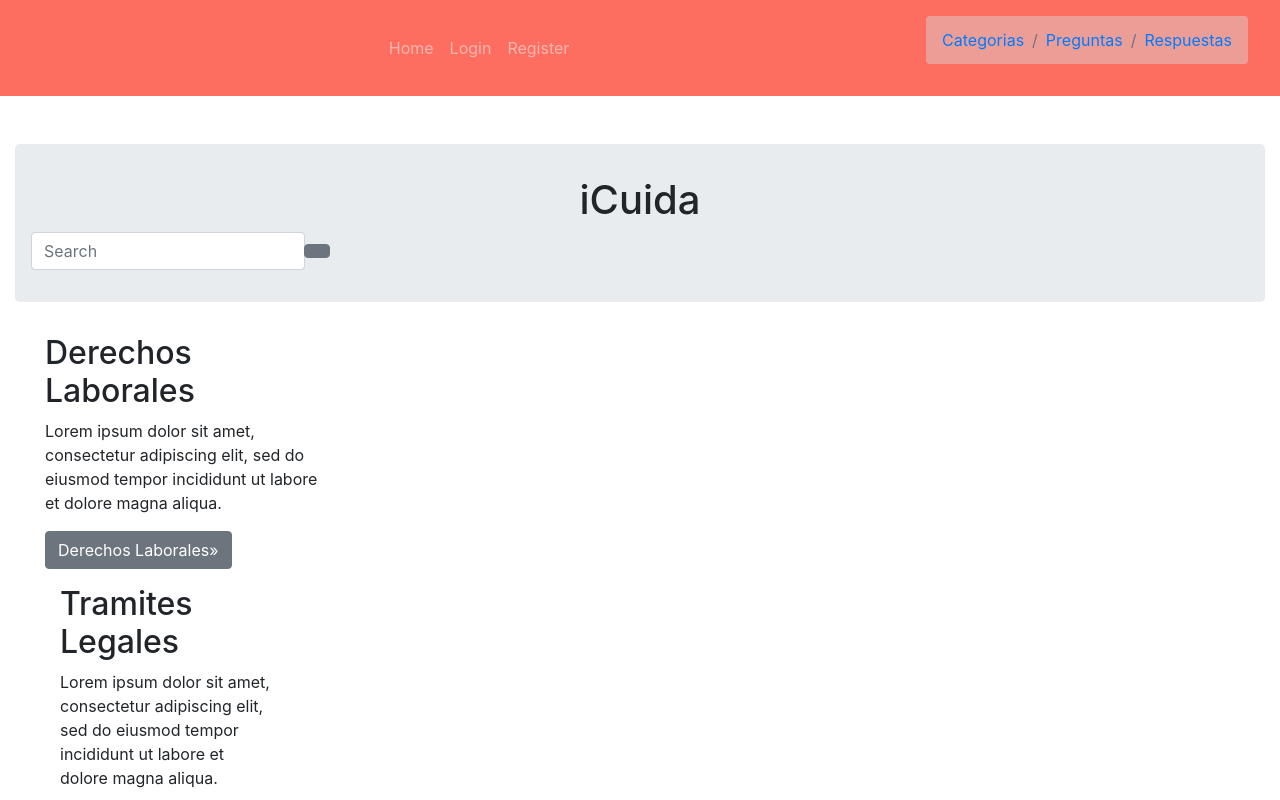
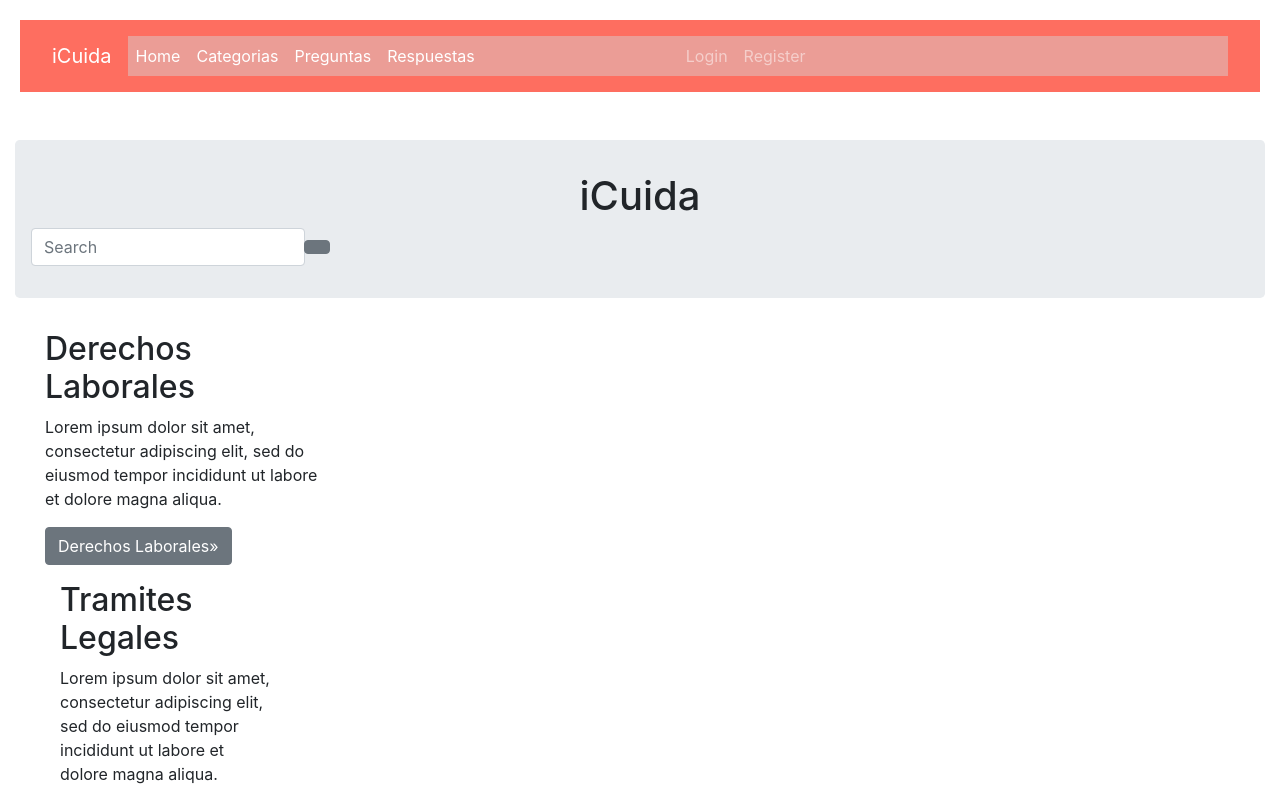
Before and after one commit to Iniciativa-Barcelona-Open-Data-I-iCuida/iCuida, a React (Create React App) app in the folder client/: page / in a window 1280 px wide. Shown: the top 800 px of the page. Built offline with nearby package versions, Linux system fonts and the light colour scheme.

Commit message:
Fix navbar nav-breadcrumb-item

```diff
--- a/client/src/Component/Navbar.js
+++ b/client/src/Component/Navbar.js
@@ -37,32 +37,29 @@ class Navbar extends Component{
 
         return(
             <React.Fragment>
+                <div class="bs-example">
                 <nav className="navbar navbar-expand-md navbar-dark bg-newcolor">
+                    <a href="#iCuida" class="navbar-brand">iCuida</a>
                     <button className="navbar-toggler"
                     type="button"
                     data-toggle="collapse"
-                    data-target="#navbar1"
-                    aria-controls="navbar1"
+                    data-target="#navbarCollapse"
+                    aria-controls="#navbarCollapse"
                     aria-expanded="false"
                     aria-label="Toggle navigation">
                         <span className="navbar-toggle-icon"></span>
                     </button>
-                    <div className="collapse navbar-collapse justify-content-md-center"id="navbar1">
+                    <div className="collapse navbar-collapse justify-content-md-center"id="navbarCollapse">
                         <ul className="navbar-nav">
-                            <li className="nav-item"><a to="/" className="nav-link">Home</a></li>
+                        <li className="nav-breadcrumb-item"><a href="#Home" className="nav-link active">Home</a></li>
+                        <li className="nav-breadcrumb-item"><a href="#Categorias" className="nav-link active">Categorias</a></li>
+                        <li className="nav-breadcrumb-item"><a href="#Preguntas" className="nav-link active">Preguntas</a></li>
+                        <li className="nav-breadcrumb-item"><a href="#Respuestas" className="nav-link active">Respuestas</a></li>
                         </ul>
                         {localStorage.usertoken ? userLink : loginRegLink}
                     </div>
-                <div className="bs-example">
-                    <nav aria-label="breadcrumb">
-                        <ol className="breadcrumb">
-                        <li className="breadcrumb-item"><a href="#Categorias#">Categorias</a></li>
-                        <li className="breadcrumb-item"><a href="#Preguntas">Preguntas</a></li>
-                        <li className="breadcrumb-item"><a href="#Preguntas">Respuestas</a></li>
-                        </ol>
-                    </nav>
+                </nav>
                 </div>
-                </nav>
             </React.Fragment>
             )
         }
--- a/client/src/assets/css/Navbar.css
+++ b/client/src/assets/css/Navbar.css
@@ -1,7 +1,10 @@
 .bg-newcolor {
-    background-color: #fe6e60;
+  background-color: #fe6e60;
   }
 
+.bs-example{
+  margin: 20px;
+}
   .navbar-dark .navbar-toggler {
     color: #ffff;
     border-color: #ffff;
@@ -22,7 +25,7 @@
     font-size: 16 px;
   }
 
-  .breadcrumb {
+  .navbar-nav{
     background-color: #eb9d96;
     border-radius: none;
     width: 100%;
```
